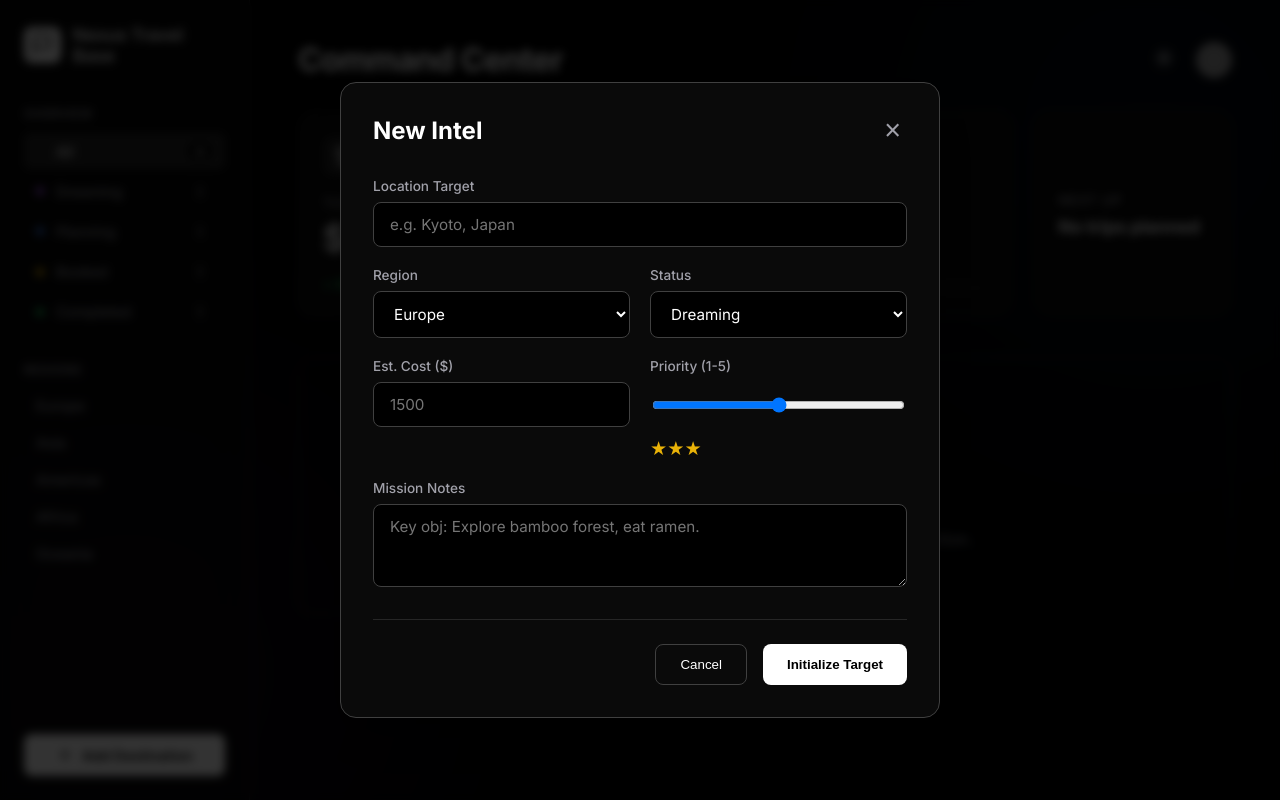
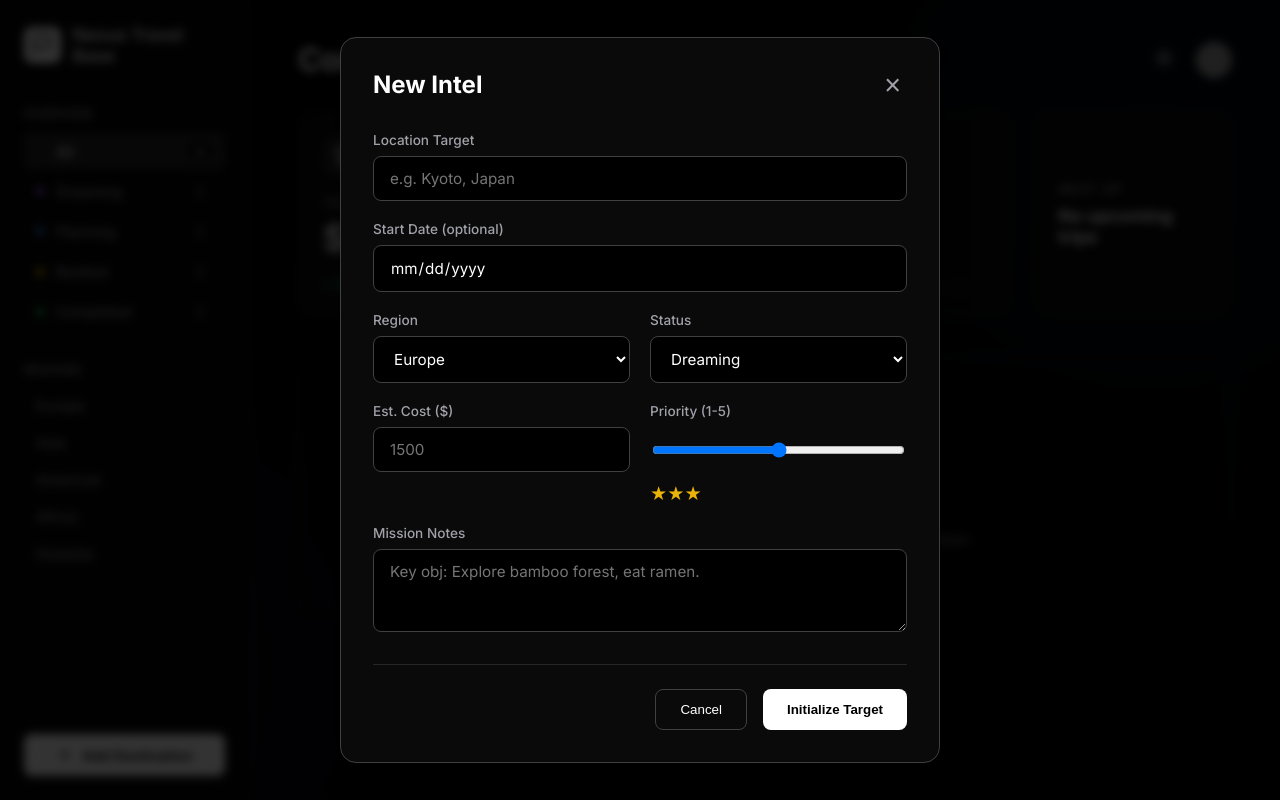
Before and after one commit to Andreiisthebest/Lab6PW, a React (Vite) app: page / in a window 1280 px wide. Both pictures are taken after a click on the button "Add Destination". Built offline with nearby package versions, Linux system fonts and the light colour scheme; grey boxes are pictures that could not be loaded.

Commit message:
Add the leaderboard

```diff
--- a/package.json
+++ b/package.json
@@ -6,6 +6,8 @@
   "scripts": {
     "dev": "vite",
     "build": "vite build",
+    "predeploy": "npm run build",
+    "deploy": "gh-pages -d dist",
     "lint": "eslint .",
     "preview": "vite preview"
   },
@@ -23,6 +25,7 @@
     "eslint": "^9.39.4",
     "eslint-plugin-react-hooks": "^7.0.1",
     "eslint-plugin-react-refresh": "^0.5.2",
+    "gh-pages": "^6.3.0",
     "globals": "^17.4.0",
     "vite": "^8.0.4"
   }
--- a/src/App.jsx
+++ b/src/App.jsx
@@ -19,6 +19,7 @@ function App() {
     addDestination,
     removeDestination,
     updateStatus,
+    updateDestination,
     theme,
     toggleTheme
   } = useStore()
@@ -36,6 +37,7 @@ function App() {
   const [cost, setCost] = useState('')
   const [status, setStatus] = useState('Dreaming')
   const [priority, setPriority] = useState(3)
+  const [startDate, setStartDate] = useState('')
 
   // UI State
   const [filter, setFilter] = useState('All')
@@ -65,6 +67,9 @@ function App() {
       cost: parseFloat(cost) || 0,
       status,
       priority,
+      startDate,
+      score: 0,
+      feedback: '',
       dateAdded: new Date().toISOString(),
       imageUrl: fetchedImageUrl
     }
@@ -77,6 +82,7 @@ function App() {
     setCost('')
     setStatus('Dreaming')
     setPriority(3)
+    setStartDate('')
     setIsFormOpen(false)
   }
 
@@ -95,6 +101,29 @@ function App() {
     const progress = destinations.length ? Math.round((completedCount / destinations.length) * 100) : 0;
 
     return { totalCost, bookedCost, completedCount, progress }
+  }, [destinations])
+
+  const nextUpTrip = useMemo(() => {
+    const pending = destinations.filter(d => ['Booked', 'Planning'].includes(d.status));
+    if (!pending.length) return null;
+
+    return pending.sort((a, b) => {
+      // Priority 1: Booked > Planning
+      if (a.status === 'Booked' && b.status !== 'Booked') return -1;
+      if (b.status === 'Booked' && a.status !== 'Booked') return 1;
+
+      // Priority 2: Closest startDate (if defined)
+      const dateA = a.startDate ? new Date(a.startDate).getTime() : Infinity;
+      const dateB = b.startDate ? new Date(b.startDate).getTime() : Infinity;
+      return dateA - dateB;
+    })[0];
+  }, [destinations])
+
+  const leaderboard = useMemo(() => {
+    return destinations
+      .filter(d => d.status === 'Completed' && d.score > 0)
+      .sort((a, b) => b.score - a.score)
+      .slice(0, 5); // top 5
   }, [destinations])
 
   return (
@@ -185,9 +214,28 @@ function App() {
 
           <div className="bento-card mini">
             <span className="label">Next Up</span>
-            <h3>{destinations.find(d => d.status === 'Planning')?.location || 'No trips planned'}</h3>
+            <h3>{nextUpTrip?.location || 'No upcoming trips'}</h3>
+            {nextUpTrip?.startDate && <span className="label" style={{marginTop: 'auto'}}>{new Date(nextUpTrip.startDate).toLocaleDateString()}</span>}
           </div>
         </section>
+
+        {/* Leaderboard */}
+        {leaderboard.length > 0 && filter === 'All' && (
+          <section className="leaderboard-section" style={{marginBottom: '2rem', background: 'var(--bg-ele)', borderRadius: '16px', padding: '1.5rem'}}>
+            <h3 style={{marginTop: 0, display: 'flex', alignItems: 'center', gap: '0.5rem'}}><span style={{color: 'gold'}}>★</span> Hall of Fame (Top Trips)</h3>
+            <div style={{display: 'flex', gap: '1rem', overflowX: 'auto', paddingBottom: '0.5rem'}}>
+              {leaderboard.map((trip, idx) => (
+                <div key={trip.id} style={{minWidth: '200px', background: 'var(--bg-surface)', padding: '1rem', borderRadius: '12px', border: '1px solid var(--border-subtle)'}}>
+                  <div style={{fontSize: '0.8rem', color: 'var(--text-secondary)'}}>#{idx + 1}</div>
+                  <h4 style={{margin: '0.5rem 0'}}>{trip.location}</h4>
+                  <div style={{display: 'flex', justifyContent: 'space-between', alignItems: 'center'}}>
+                    <span style={{fontWeight: 'bold', color: 'var(--status-comp)'}}>{trip.score}/10</span>
+                  </div>
+                </div>
+              ))}
+            </div>
+          </section>
+        )}
 
         {isFormOpen && (
           <div className="modal-overlay">
@@ -206,6 +254,15 @@ function App() {
                       value={location}
                       onChange={(e) => setLocation(e.target.value)}
                       required
+                    />
+                  </div>
+
+                  <div className="form-group span-2">
+                    <label>Start Date (optional)</label>
+                    <input
+                      type="date"
+                      value={startDate}
+                      onChange={(e) => setStartDate(e.target.value)}
                     />
                   </div>
 
@@ -297,7 +354,8 @@ function App() {
                 <div className="card-body">
                   {dest.notes && <p className="notes">{dest.notes}</p>}
 
-                  <div className="card-footer">
+                  <div className="card-footer" style={{flexDirection: 'column', gap: '1rem'}}>
+                    <div style={{display: 'flex', justifyContent: 'space-between', width: '100%', alignItems: 'center'}}>
                       <div className="cost">${dest.cost.toLocaleString()}</div>
                       <div className="actions">
                         <a href={`https://www.google.com/maps/search/?api=1&query=${encodeURIComponent(dest.location)}`} target="_blank" rel="noreferrer" className="action-btn" title="View Map">
@@ -312,6 +370,29 @@ function App() {
                         </select>
                       </div>
                     </div>
+
+                    {dest.status === 'Completed' && (
+                      <div style={{background: 'var(--bg-base)', padding: '0.75rem', borderRadius: '8px', width: '100%'}}>
+                        <div style={{display: 'flex', alignItems: 'center', justifyContent: 'space-between', marginBottom: '0.5rem'}}>
+                          <label style={{fontSize: '0.8rem', color: 'var(--text-secondary)'}}>Score (1-10)</label>
+                          <input
+                            type="number"
+                            min="1" max="10"
+                            style={{width: '60px', padding: '0.2rem', background: 'var(--bg-surface)', color: 'var(--text-primary)', border: '1px solid var(--border-subtle)', borderRadius: '4px'}}
+                            value={dest.score || ''}
+                            onChange={(e) => updateDestination(dest.id, {score: Number(e.target.value)})}
+                          />
+                        </div>
+                        <input
+                          type="text"
+                          placeholder="Add feedback..."
+                          style={{width: '100%', padding: '0.4rem', fontSize: '0.8rem', background: 'var(--bg-surface)', color: 'var(--text-primary)', border: '1px solid var(--border-subtle)', borderRadius: '4px'}}
+                          value={dest.feedback || ''}
+                          onChange={(e) => updateDestination(dest.id, {feedback: e.target.value})}
+                        />
+                      </div>
+                    )}
+                  </div>
                 </div>
               </div>
             ))
--- a/src/index.css
+++ b/src/index.css
@@ -6,6 +6,7 @@
   --bg-surface: #ffffff;
   --bg-ele: #e4e4e7;
   --bg-input: #ffffff;
+  --sidebar-bg: rgba(255, 255, 255, 0.7);
   --border-subtle: #e4e4e7;
   --border-strong: #d4d4d8;
 
@@ -27,6 +28,7 @@
   --bg-surface: #0a0a0a;
   --bg-ele: #141414;
   --bg-input: #000000;
+  --sidebar-bg: rgba(10, 10, 10, 0.7);
   --border-subtle: #262626;
   --border-strong: #404040;
 
@@ -85,7 +87,7 @@ body {
 
 .sidebar {
   width: 250px;
-  background: rgba(10, 10, 10, 0.7);
+  background: var(--sidebar-bg);
   backdrop-filter: blur(20px);
   border-right: 1px solid var(--border-subtle);
   padding: 1.5rem;
--- a/src/store/useStore.js
+++ b/src/store/useStore.js
@@ -23,6 +23,10 @@ const useStore = create(
         destinations: state.destinations.map(d => d.id === id ? { ...d, status } : d)
       })),
 
+      updateDestination: (id, updates) => set((state) => ({
+        destinations: state.destinations.map(d => d.id === id ? { ...d, ...updates } : d)
+      })),
+
       toggleLike: (id) => set((state) => ({
         destinations: state.destinations.map(d => d.id === id ? { ...d, liked: !d.liked } : d)
       }))
--- a/vite.config.js
+++ b/vite.config.js
@@ -4,5 +4,5 @@ import react from '@vitejs/plugin-react'
 // https://vite.dev/config/
 export default defineConfig({
   plugins: [react()],
-  base: './', // Add relative base to work on GitHub Pages
+  base: '/Lab6PW/', // Specific base for GitHub Pages with repo name
 })
```
Also changed, not shown: 1 other file (tests, documents, lock files or other folders). Lines whose indentation alone changed are shown as unchanged.
